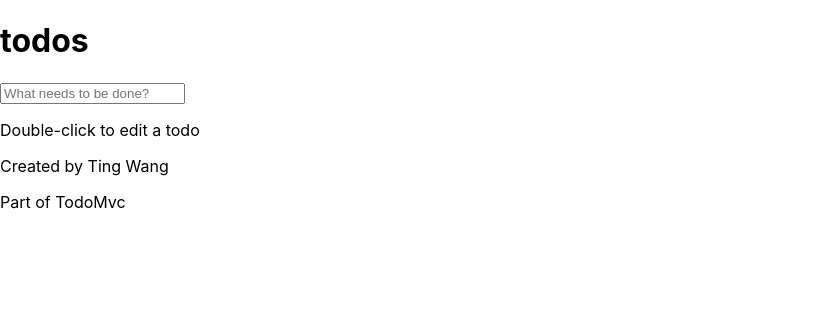
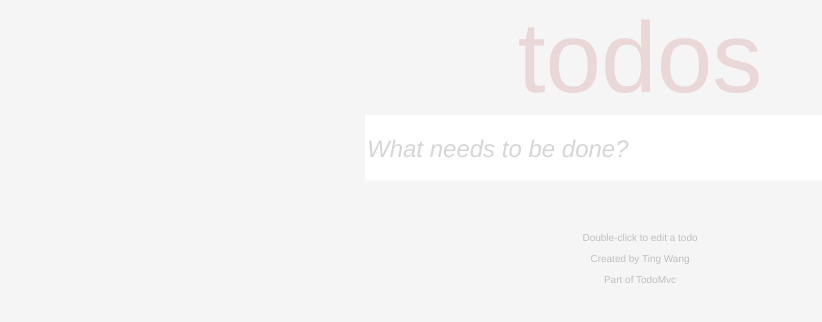
Before and after one commit to Wanting1234/todo-mvc-react, a React (Create React App) app: page / in a window 1280 px wide. Shown: the top 322 px of the page, without its empty margins (0-822 px from the left). Built offline with nearby package versions, Linux system fonts and the light colour scheme.

Commit message:
style: add style for header, footer and input text box

```diff
--- a/src/components/AddTask.js
+++ b/src/components/AddTask.js
@@ -2,7 +2,7 @@ import React from "react";
 
 function AddTask() {
     return(
-        <input placeholder='What needs to be done?'/>
+        <input className="new-task" placeholder='What needs to be done?' autoFocus/>
     );
 }
 
--- a/src/index.css
+++ b/src/index.css
@@ -1,13 +1,45 @@
-body {
-  margin: 0;
-  font-family: -apple-system, BlinkMacSystemFont, 'Segoe UI', 'Roboto', 'Oxygen',
-    'Ubuntu', 'Cantarell', 'Fira Sans', 'Droid Sans', 'Helvetica Neue',
-    sans-serif;
-  -webkit-font-smoothing: antialiased;
-  -moz-osx-font-smoothing: grayscale;
+html, body {
+    margin: 0;
+    padding: 0;
 }
 
-code {
-  font-family: source-code-pro, Menlo, Monaco, Consolas, 'Courier New',
-    monospace;
+body {
+    font-family: 'Helvetica Neue', Helvetica, Arial, sans-serif;
+    font-size: 10px;
+    background: #f5f5f5;
+    color: rgb(77, 77, 77);
+    margin: 0 auto;
+    max-width: 550px;
+    text-align: center;
 }
+
+.header h1 {
+    font-size: 100px;
+    font-weight: 100;
+    margin: 0;
+    color: rgba(175, 47, 47, 0.15);
+}
+
+.new-task {
+    height: 65px;
+    width: 100%;
+    font-size: 24px;
+    border: none;
+    background: #ffffff;
+    box-shadow: inset 0 -2px 1px rgb(0 0 0 / 3%);
+}
+
+input  {
+    outline:none;
+}
+
+::-webkit-input-placeholder {
+    font-family: 'Helvetica Neue', Hevetica, Arial, sans-self, serif;
+    font-style: italic;
+    color: #d6d6d6;
+}
+
+.footer {
+    margin-top: 50px;
+    color: #bfbfbf;
+}
```
